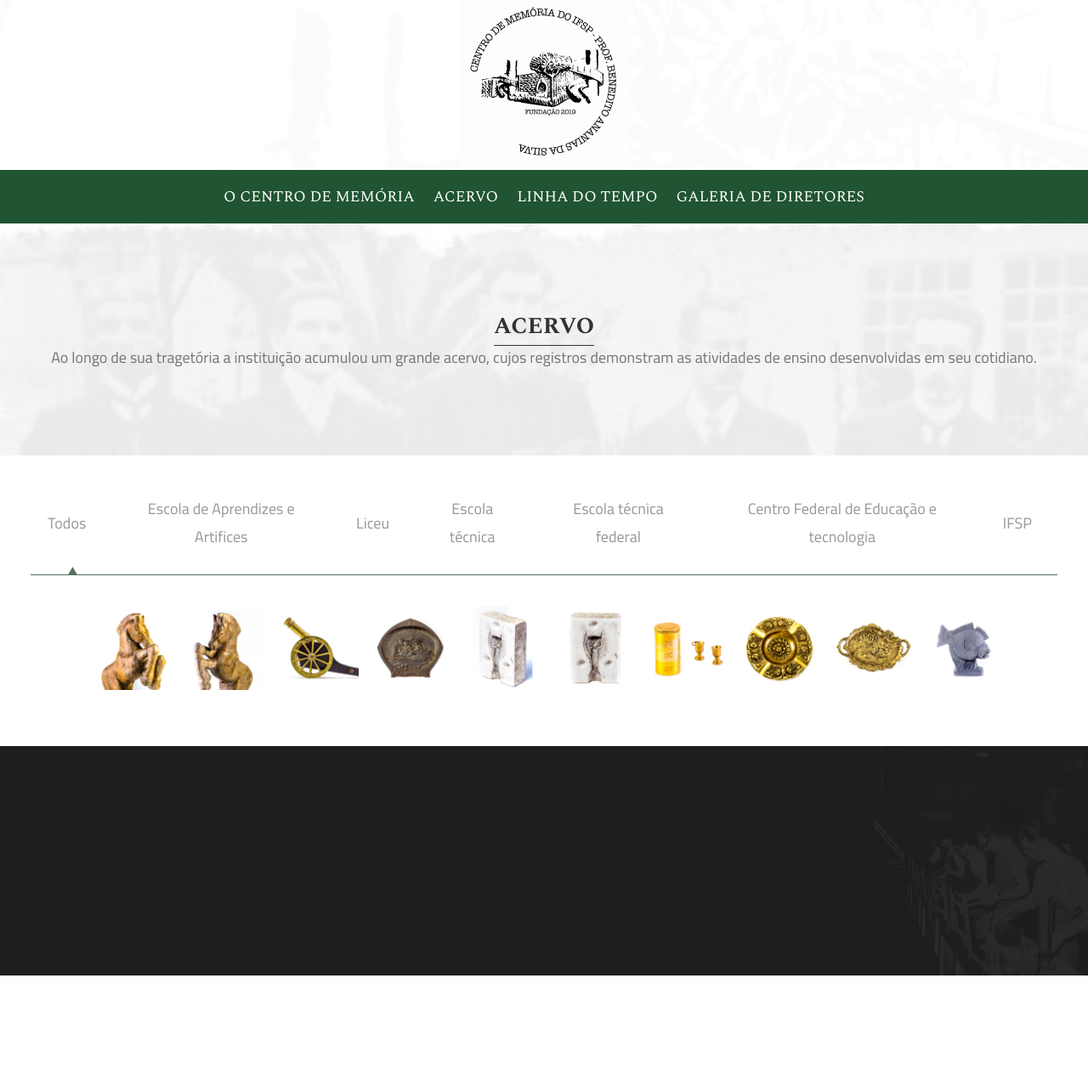
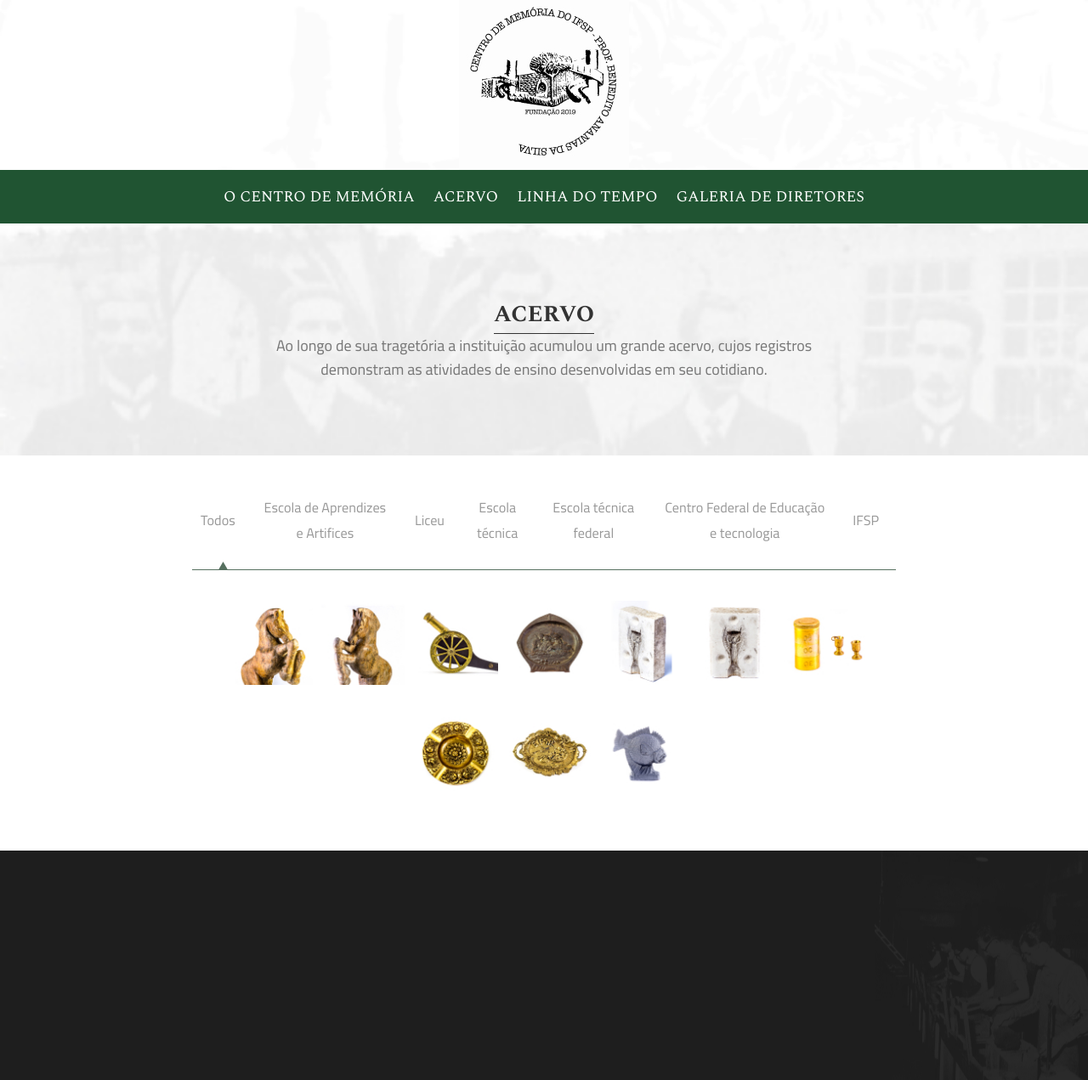
Before and after one commit to ifspcodelab/frontend-memoria-ifsp, a Jekyll site: the page built from docs/acervo.html, in a window 1280 px wide. Shown: the whole page at 85% size. Built offline with Jekyll 4.4.1, drawn with Linux system fonts in a browser that asks for light colours; before the commit the page ends 1148 px from its top, so only the background shows below that.

Commit message:
Correção do layout do hearder interno e alteração do tamanho da letra do filtro

```diff
--- a/docs/_sass/header-interno.scss
+++ b/docs/_sass/header-interno.scss
@@ -26,8 +26,9 @@
         font-family: 'Cairo', sans-serif;
         font-style: normal;
         font-weight: normal;
-        font-size:1rem;
+        font-size: 1rem;
         line-height: 157.9%;
+        max-width: 39rem;
         text-align: center;
         color: #777;
     }
--- a/docs/_sass/menu-layout-complexo.scss
+++ b/docs/_sass/menu-layout-complexo.scss
@@ -30,6 +30,7 @@
   text-decoration: none;
   padding: 10px 20px;
   color: inherit;
+  font-size: 0.9rem;
   text-align: center;
   font-family: 'Special Elite', cursive;
 }
@@ -95,4 +96,8 @@
 
 }
 
-@media (min-width: 1200px) {}
+@media (min-width: 901px) {
+  .filter{
+    padding: 10px 10px;
+  }
+}
--- a/docs/acervo.html
+++ b/docs/acervo.html
@@ -10,7 +10,7 @@
       <li class="item-filter"><a class="filter" data-filter="eaa">Escola de Aprendizes e Artifices</a></li>
       <li class="item-filter"><a class="filter" data-filter="li">Liceu</a></li>
       <li class="item-filter"><a class="filter" data-filter="et">Escola técnica</a></li>
-      <li class="item-filter"><a class="filter" data-filter="etf">Escola técnica federal</a></li>
+      <li class="item-filter"><a  class="filter" data-filter="etf">Escola técnica federal</a></li>
       <li class="item-filter"><a class="filter" data-filter="cefet">Centro Federal de Educação e tecnologia</a></li>
       <li class="item-filter"><a class="filter" data-filter="ifsp">IFSP</a></li>
     </ul>
```
Also changed, not shown: other parts of docs/acervo.html (+1 -1 lines).
